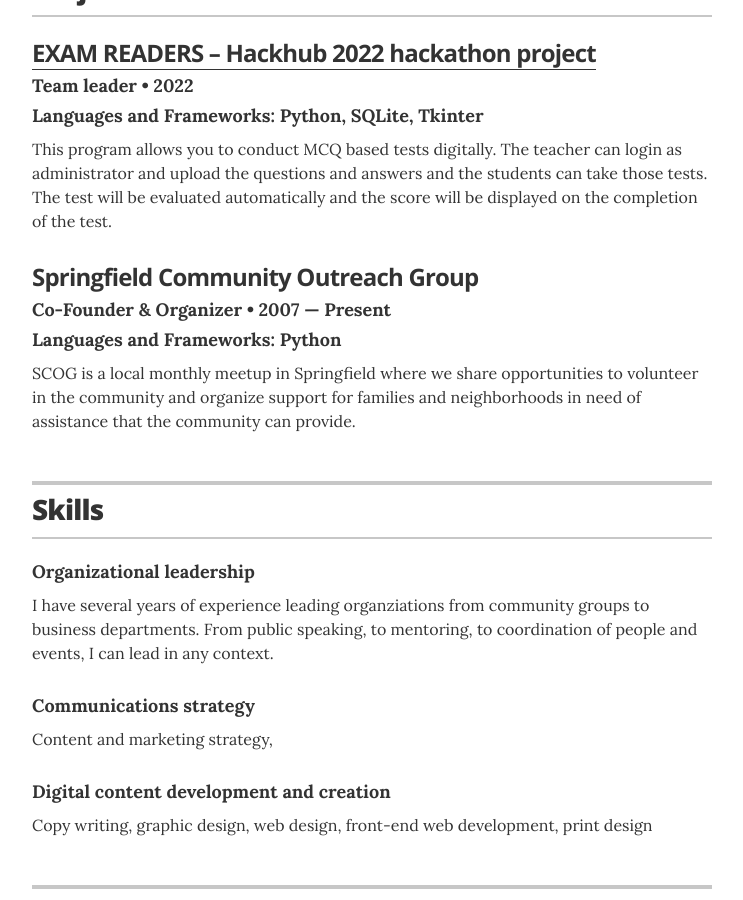
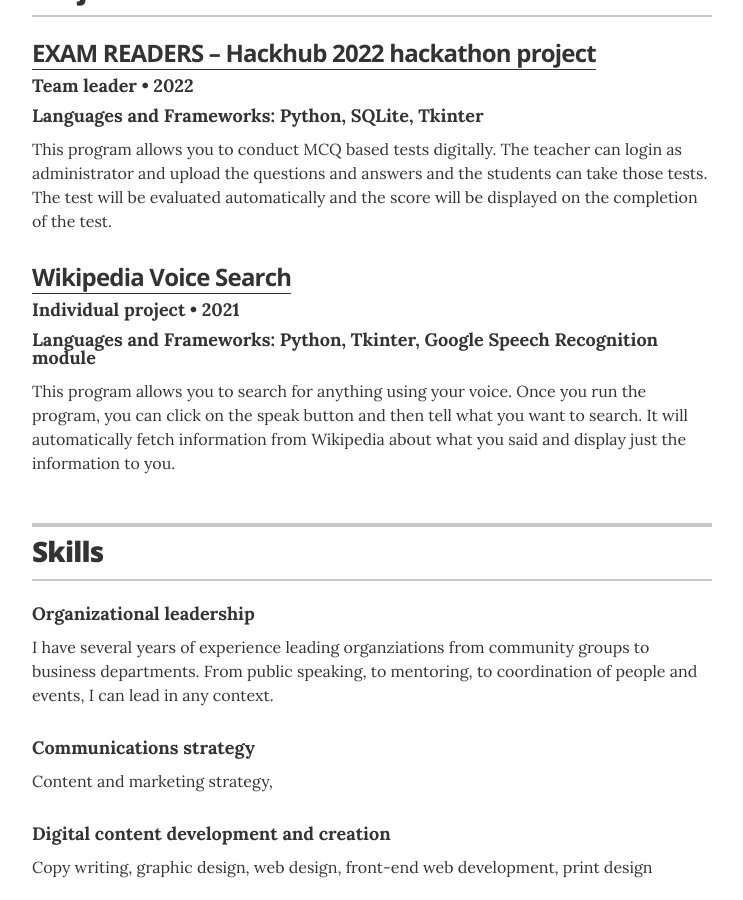
Before and after one commit to rahulvk007/digital-resume, a Jekyll site: the page built from index.html, in a window 1280 px wide and 900 px high, scrolled down 1014 px. Shown: the whole window, without its empty margins (268-1011 px from the left). Built offline with Jekyll 4.4.1, drawn with Linux system fonts in a browser that asks for light colours.

Commit message:
Update projects.yml

```diff
--- a/_data/projects.yml
+++ b/_data/projects.yml
@@ -1,17 +1,16 @@
 # Projects
 # uncomment the urls if you wish to display them, and add your own URL
 
-# jazznotes.io
 - project: EXAM READERS – Hackhub 2022 hackathon project
   role: Team leader
   duration: 2022
   url: "https://github.com/rahulvk007/hackathon-project"
   stack: Python, SQLite, Tkinter
   description: This program allows you to conduct MCQ based tests digitally. The teacher can login as administrator and upload the questions and answers and the students can take those tests. The test will be evaluated automatically and the score will be displayed on the completion of the test.
-# Springfield Community Outreach Group
-- project: Springfield Community Outreach Group
-  role: Co-Founder & Organizer
-  stack: Python
-  duration: 2007 &mdash; Present
-  # url: "#"
-  description: SCOG is a local monthly meetup in Springfield where we share opportunities to volunteer in the community and organize support for families and neighborhoods in need of assistance that the community can provide.
+
+- project: Wikipedia Voice Search
+  role: Individual project
+  stack: Python, Tkinter, Google Speech Recognition module
+  duration: 2021
+  url: "https://github.com/rahulvk007/myworks/tree/main/wikipedia-voice-search"
+  description: This program allows you to search for anything using your voice. Once you run the program, you can click on the speak button and then tell what you want to search. It will automatically fetch information from Wikipedia about what you said and display just the information to you.
```
